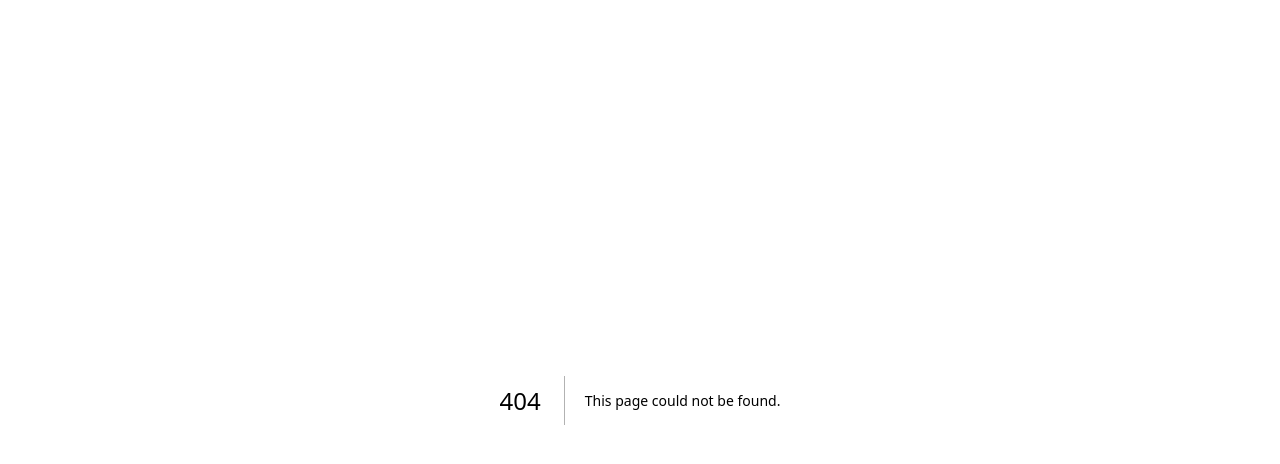
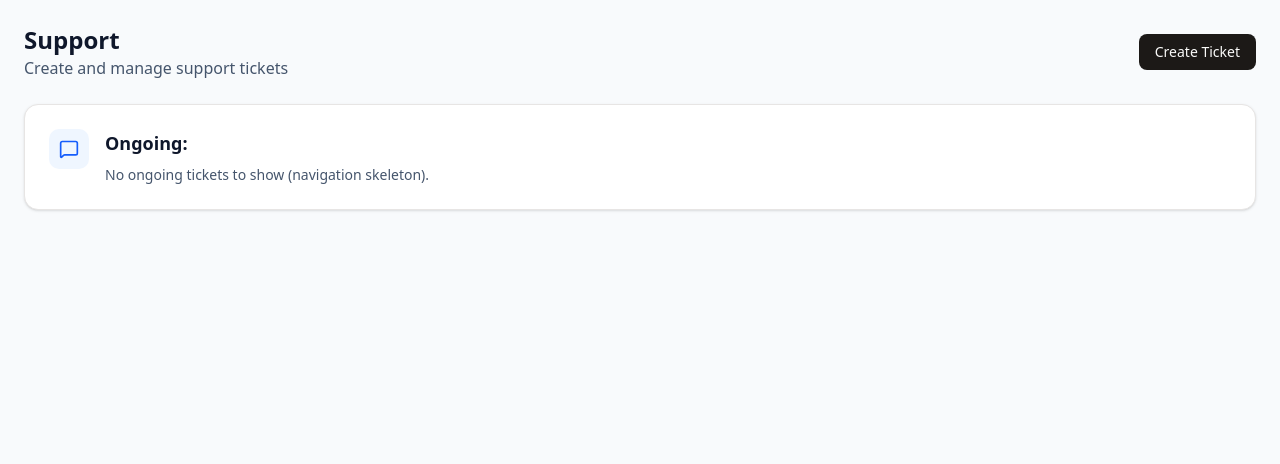
Before and after one commit to mzst-26/G35-Project, a Next.js app: page /trade/support in a window 1280 px wide. Before the commit this address had no page. Shown: the top 464 px of the page. Built offline with nearby package versions, Linux system fonts and the light colour scheme.

Commit message:
Added ticket creation form

```diff
--- /dev/null
+++ b/app/trade/support/new/page.tsx
@@ -0,0 +1,10 @@
+import TicketForm from "@/components/trade_dashboard/support/TicketForm";
+
+export default function TradeSupportNewPage() {
+  // Page-level composition only
+  return (
+    <main className="min-h-screen bg-slate-50 p-6">
+      <TicketForm />
+    </main>
+  );
+}
--- /dev/null
+++ b/app/trade/support/page.tsx
@@ -0,0 +1,10 @@
+import Support from "@/components/trade_dashboard/support/Support";
+
+export default function TradeSupportPage() {
+  // Page-level composition only
+  return (
+    <main className="min-h-screen bg-slate-50 p-6">
+      <Support />
+    </main>
+  );
+}
```
